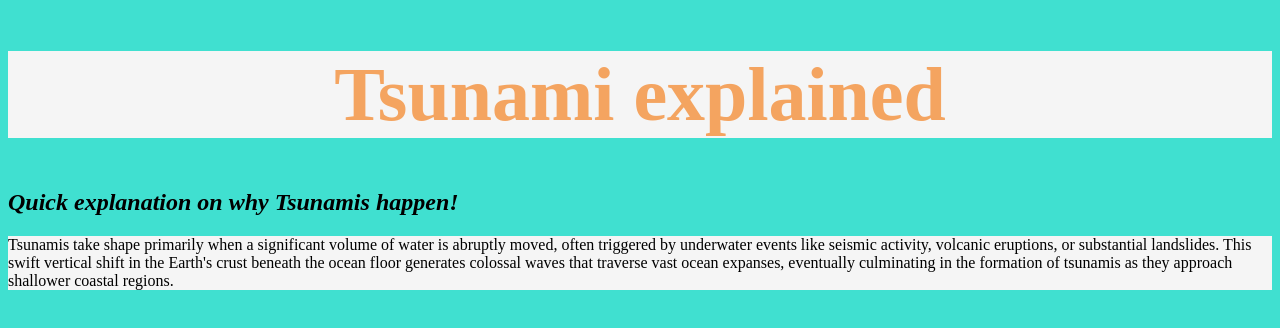
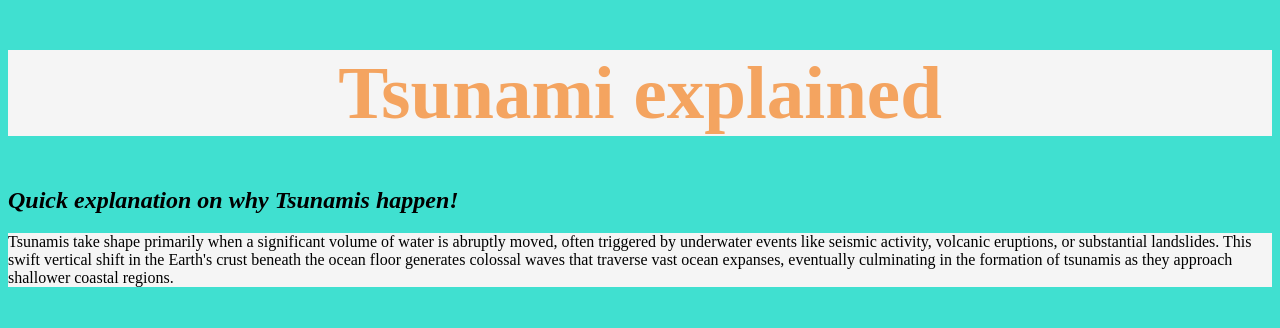
Before and after one commit to Dtober5/html3, a plain HTML site: page Tsunami.html in a window 1280 px wide. Drawn offline with Linux system fonts and the light colour scheme.

Commit message:
tsunami.html

```diff
--- a/Tsunami.html
+++ b/Tsunami.html
@@ -11,7 +11,7 @@
 			text-align: center;
 			color: #F4A460;
 			background-color: whitesmoke;
-			font-size: 76px
+			font-size: 75px
 		}
 	</style>
 </head>
```
